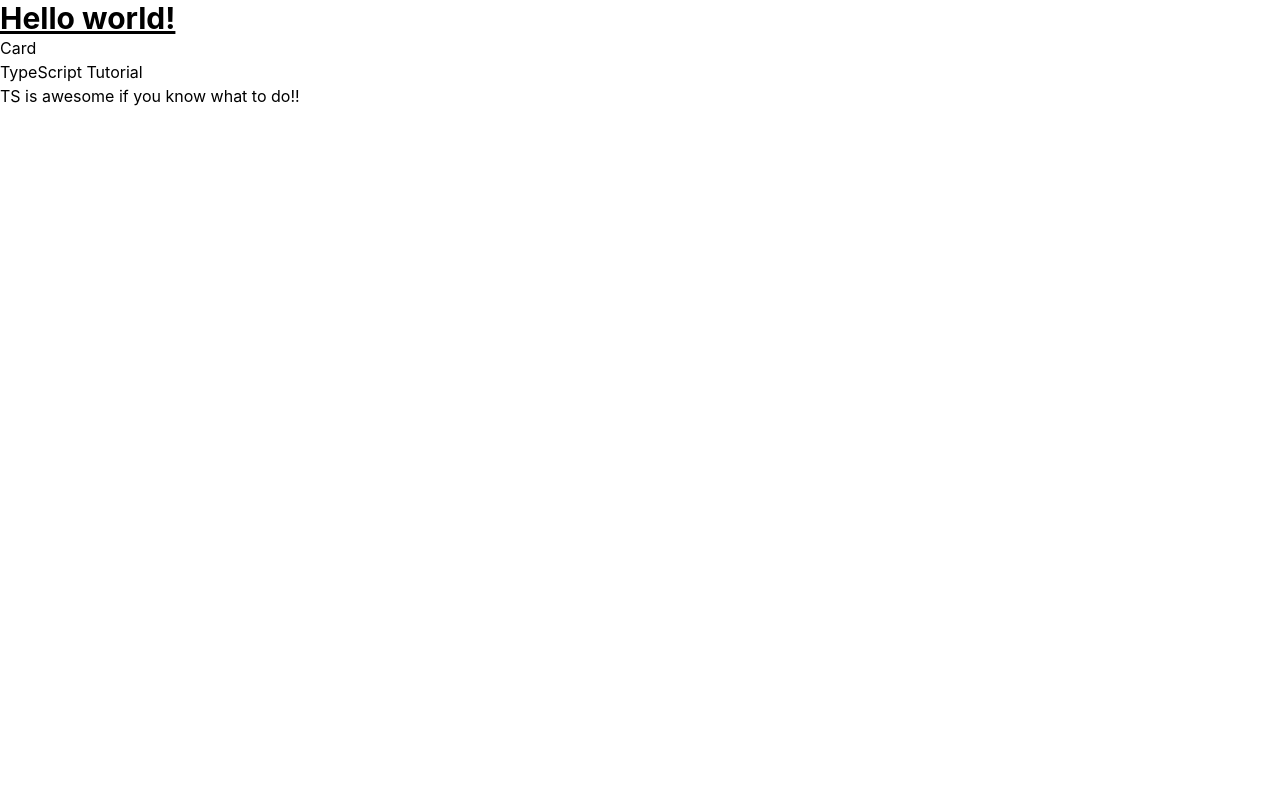
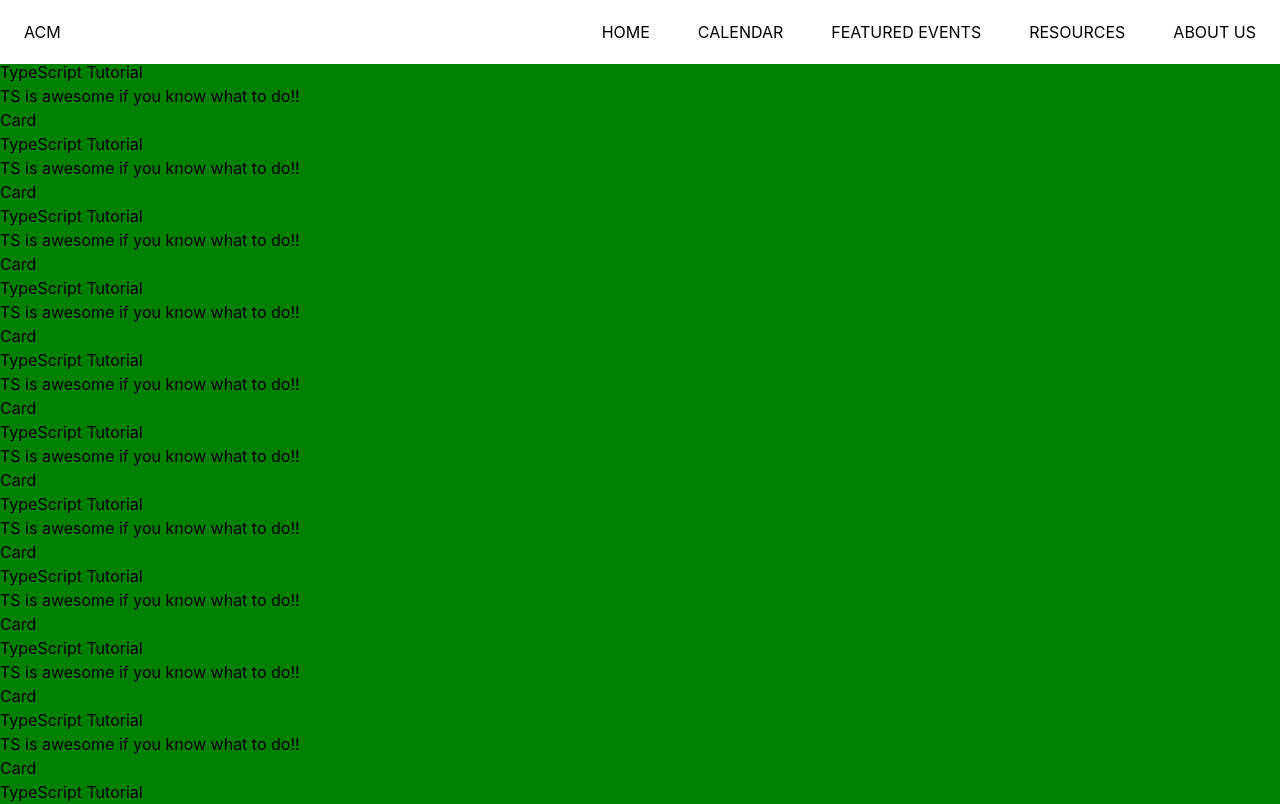
Before and after one commit to acm-uga/acm-uga.github.io, a Next.js app in the folder frontend/: page / in a window 1280 px wide. Shown: the top 804 px of the page. Built offline with nearby package versions, Linux system fonts and the light colour scheme.

Commit message:
added: NavBar.tsx

```diff
--- a/frontend/components/Card.tsx
+++ b/frontend/components/Card.tsx
@@ -1,6 +1,6 @@
 import React from 'react'; // we need this to make JSX compile
 
-type Props = {
+interface Props {
   title: string,
   date: string,
   description: string
--- /dev/null
+++ b/frontend/components/NavBar.tsx
@@ -0,0 +1,54 @@
+import React from 'react'
+
+interface Props {}
+
+export const NavBar: React.FC<Props> = () => {
+  return (
+    <div>
+      <nav className="flex items-center justify-between p-6 bg-white">
+        <div>
+          <h1 className="text-black">ACM</h1>
+        </div>
+        <div>
+          <ul className="flex align-middle">
+            <li className="ml-12">
+              <a className="text-black visited:text-black" href="/">
+                HOME
+              </a>
+            </li>
+            <li className="ml-12">
+              <a className="text-black visited:text-black" href="/">
+                CALENDAR
+              </a>
+            </li>
+            <li className="ml-12">
+              <a className="text-black visited:text-black" href="/">
+                FEATURED EVENTS
+              </a>
+            </li>
+            <li className="ml-12">
+              <a className="text-black visited:text-black" href="/">
+                RESOURCES
+              </a>
+            </li>
+            <li className="ml-12">
+              <a className="text-black visited:text-black" href="/">
+                ABOUT US
+              </a>
+            </li>
+          </ul>
+        </div>
+      </nav>
+      <style jsx>
+        {`
+          nav {
+            position: fixed;
+            width: 100%;
+            height: 4em;
+          }
+
+        `}
+      </style>
+    </div>
+  )
+}
--- a/frontend/pages/index.js
+++ b/frontend/pages/index.js
@@ -1,11 +1,26 @@
 import Head from 'next/head'
-import {Card} from '../components/Card';
+import { Card  } from '../components/Card';
+import { NavBar } from '../components/NavBar';
 
 export default function Home() {
   return (
-    <div className="container">
+    <div>
+      <NavBar />
       <h1 className="text-3xl font-bold underline">Hello world!</h1>
       <Card title="TypeScript Tutorial" description="TS is awesome if you know what to do!!" />
+      <Card title="TypeScript Tutorial" description="TS is awesome if you know what to do!!" />
+      <Card title="TypeScript Tutorial" description="TS is awesome if you know what to do!!" />
+      <Card title="TypeScript Tutorial" description="TS is awesome if you know what to do!!" />
+      <Card title="TypeScript Tutorial" description="TS is awesome if you know what to do!!" />
+      <Card title="TypeScript Tutorial" description="TS is awesome if you know what to do!!" />
+      <Card title="TypeScript Tutorial" description="TS is awesome if you know what to do!!" />
+      <Card title="TypeScript Tutorial" description="TS is awesome if you know what to do!!" />
+      <Card title="TypeScript Tutorial" description="TS is awesome if you know what to do!!" />
+      <Card title="TypeScript Tutorial" description="TS is awesome if you know what to do!!" />
+      <Card title="TypeScript Tutorial" description="TS is awesome if you know what to do!!" />
+      <Card title="TypeScript Tutorial" description="TS is awesome if you know what to do!!" />
+      <Card title="TypeScript Tutorial" description="TS is awesome if you know what to do!!" />
+
       <style jsx>{`
 
       `}</style>
@@ -18,11 +33,14 @@
           font-family: -apple-system, BlinkMacSystemFont, Segoe UI, Roboto,
             Oxygen, Ubuntu, Cantarell, Fira Sans, Droid Sans, Helvetica Neue,
             sans-serif;
+          background-color: green;
         }
 
         * {
           box-sizing: border-box;
         }
+
+
       `}</style>
     </div>
   )
```
